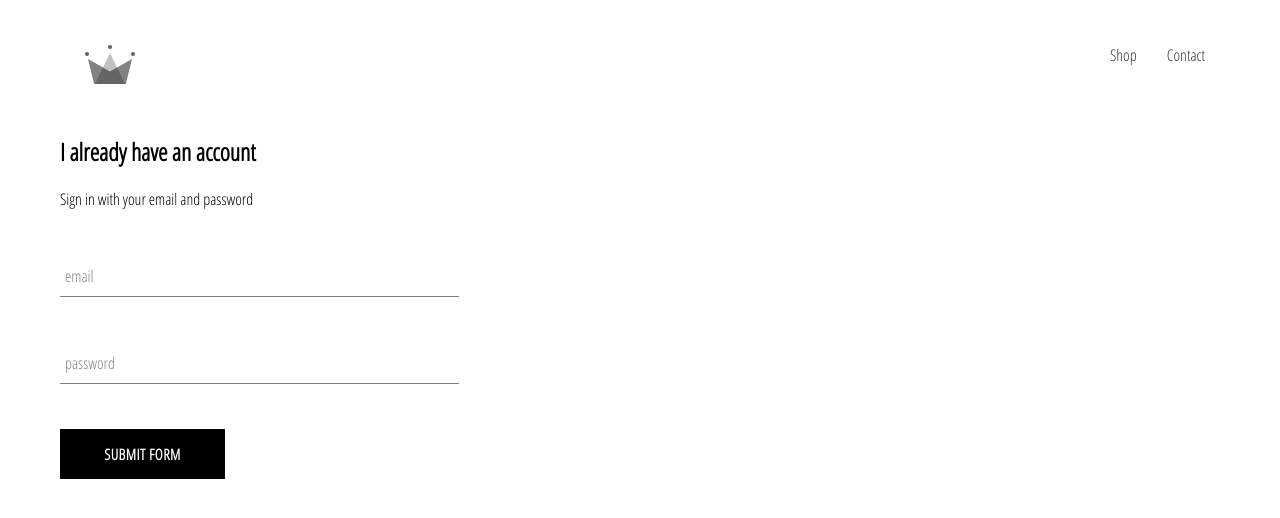
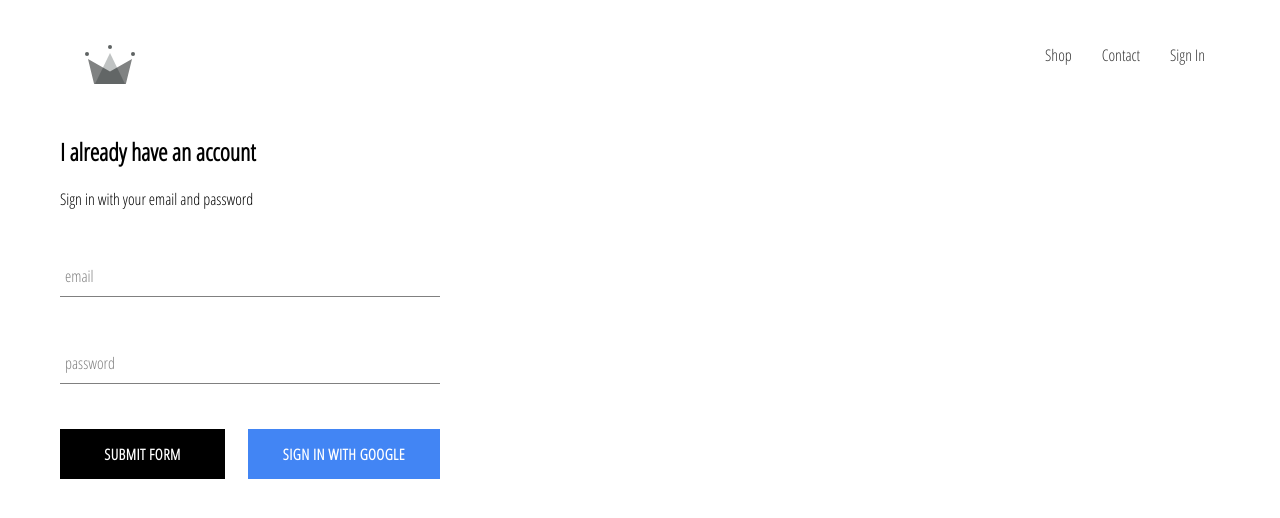
Before and after one commit to zhango90/demo-ecommerce, a React (Create React App) app: page /sign-in-and-sign-up in a window 1280 px wide. Shown: the top 518 px of the page. Built offline with nearby package versions, Linux system fonts and the light colour scheme; no server answers.

Commit message:
added google Auth and fixed the form style and buttons

```diff
--- a/package.json
+++ b/package.json
@@ -3,11 +3,12 @@
   "version": "0.1.0",
   "private": true,
   "dependencies": {
+    "firebase": "^7.6.0",
     "node-sass": "^4.13.0",
     "react": "^16.12.0",
     "react-dom": "^16.12.0",
     "react-router-dom": "^5.1.2",
-    "react-scripts": "3.2.0",
+    "react-scripts": "^3.3.0",
     "typescript": "^3.7.3"
   },
   "scripts": {
--- a/src/App.css
+++ b/src/App.css
@@ -1,3 +1,7 @@
+* {
+  box-sizing: border-box;
+}
+
 body {
   font-family: 'Open Sans Condensed';
   padding: 20px 60px;
--- a/src/App.js
+++ b/src/App.js
@@ -7,12 +7,30 @@
 import SignInAndSignUp from './pages/sign-in-and-sign-up/sign-in-and-sign-up.component'
 import HomePage from './pages/homepage/homepage.component'
 import ShopPage from './pages/shop/shop.component'
+import {auth} from './firebase/firebase.utils'
 
+class App extends React.Component {
+  state = {
+    currentUser : null
+  }
 
-function App() {
+  unsubscribeFromAuth = null
+
+  componentDidMount() {
+    this.unsubscribeFromAuth = auth.onAuthStateChanged(user => {
+      this.setState({currentUser:user})
+
+      console.log(this.state.currentUser)
+    })
+  }
+  componentWillUnmount() {
+    this.unsubscribeFromAuth()
+  }
+
+  render() {
     return (
       <div>
-      <Header/>
+        <Header currentUser={this.state.currentUser} />
         <Switch>
           <Route component={HomePage} path='/' exact></Route>
           <Route component={SignInAndSignUp} path='/sign-in-and-sign-up' exact></Route>
@@ -22,4 +40,6 @@
     );
   }
 
+}
+
 export default App;
--- a/src/components/custom-button/custom-button.component.jsx
+++ b/src/components/custom-button/custom-button.component.jsx
@@ -5,9 +5,9 @@
 //styling
 import './custom-button.styles.scss'
 
-const CustomButton = ({children, ...otherProps}) => {
+const CustomButton = ({children, isGoogleSignIn, ...otherProps}) => {
   return (
-    <button className='custom-button' {...otherProps}>
+    <button className={`${isGoogleSignIn ? 'google-sign-in': ''} custom-button`} {...otherProps}>
       {children}
     </button>
   )
--- a/src/components/custom-button/custom-button.styles.scss
+++ b/src/components/custom-button/custom-button.styles.scss
@@ -19,4 +19,14 @@
     color: black;
     border: 1px solid black;
   }
+
+  &.google-sign-in {
+    background-color: #4285f4;
+    color: white;
+
+    &:hover {
+      background-color: #357ae8;
+      border: none
+    }
+  }
 }
--- a/src/components/header/header.component.jsx
+++ b/src/components/header/header.component.jsx
@@ -2,7 +2,8 @@
 import {Link} from 'react-router-dom'
 import './header.styles.scss'
 import {ReactComponent as Logo } from '../../assets/crown.svg'
-const Header = () => {
+import {auth} from '../../firebase/firebase.utils'
+const Header = ({currentUser}) => {
   return (
     <div className='header'>
       <Link className='logo-container' to='/'>
@@ -15,6 +16,11 @@
         <Link className='option' to='/shop'>
           Contact
         </Link>
+        {
+          currentUser
+            ? <div className='option' onClick={() =>auth.signOut()}>SIgn Out</div>
+            : <Link className='option' to='/sign-in'>Sign In</Link>
+        }
       </div>
     </div>
   );
--- a/src/components/header/header.styles.scss
+++ b/src/components/header/header.styles.scss
@@ -20,6 +20,7 @@
 
     .option {
       padding: 10px 15px;
+      cursor: pointer;
     }
   }
 }
--- a/src/components/sign-in/sign-in.component.jsx
+++ b/src/components/sign-in/sign-in.component.jsx
@@ -3,6 +3,8 @@
 //components
 import FormInput from '../form-input/form-input.component'
 import CustomButton from '../custom-button/custom-button.component'
+
+import { signInWithGoogle } from '../../firebase/firebase.utils'
 //styling
 import './sign-in.styles.scss'
 
@@ -14,13 +16,13 @@
 
   handleSubmit = event => {
     event.preventDefault()
-    this.setState({email: '', password: ''})
+    this.setState({ email: '', password: '' })
   }
 
   handleChange = event => {
-    const {value, name} = event.target
+    const { value, name } = event.target
     //[key] questo permette di dinamicamente selezionare la key del object
-    this.setState({[name]: value})
+    this.setState({ [name]: value })
   }
   render() {
     return (
@@ -29,9 +31,12 @@
         <span>Sign in with your email and password</span>
 
         <form onSubmit={this.handleSubmit}>
-          <FormInput label='email' handleChange={this.handleChange} type='email' name="email" value={this.state.email} required/>
-          <FormInput label='password' handleChange={this.handleChange} type='password' name="password" value={this.state.password} required/>
-          <CustomButton  type="submit">Submit Form</CustomButton>
+          <FormInput label='email' handleChange={this.handleChange} type='email' name="email" value={this.state.email} required />
+          <FormInput label='password' handleChange={this.handleChange} type='password' name="password" value={this.state.password} required />
+          <div className="buttons">
+            <CustomButton type="submit">Submit Form</CustomButton>
+            <CustomButton onClick={signInWithGoogle} isGoogleSignIn>Sign in with Google</CustomButton>
+          </div>
         </form>
       </div>
     )
--- a/src/components/sign-in/sign-in.styles.scss
+++ b/src/components/sign-in/sign-in.styles.scss
@@ -1,8 +1,12 @@
 .sign-in {
-  width: 30vw;
+  width: 380px;
   display: flex;
   flex-direction: column;
   .title {
     margin: 10px 0;
   }
+  .buttons {
+    display: flex;
+    justify-content: space-between;
+  }
 }
--- /dev/null
+++ b/src/firebase/firebase.utils.js
@@ -0,0 +1,23 @@
+import firebase from 'firebase/app'
+import 'firebase/firestore'
+import 'firebase/auth'
+
+const config = {
+  apiKey: "AIzaSyAMse9ggH1rBp8fqQ53Q01EnuoU-ehglI4",
+  authDomain: "fir-ecommerce-ce1e7.firebaseapp.com",
+  databaseURL: "https://fir-ecommerce-ce1e7.firebaseio.com",
+  projectId: "fir-ecommerce-ce1e7",
+  storageBucket: "fir-ecommerce-ce1e7.appspot.com",
+  messagingSenderId: "607381564497",
+  appId: "1:607381564497:web:565e248d32b01d90bddc70"
+}
+
+firebase.initializeApp(config)
+
+export const auth = firebase.auth()
+export const firestore = firebase.firestore()
+
+const provider = new firebase.auth.GoogleAuthProvider()
+provider.setCustomParameters({prompt: 'select_account'})
+export const signInWithGoogle= () => auth.signInWithPopup(provider)
+export default firebase
```
Also changed, not shown: 1 other file (tests, documents, lock files or other folders). Lines whose indentation alone changed are shown as unchanged.
